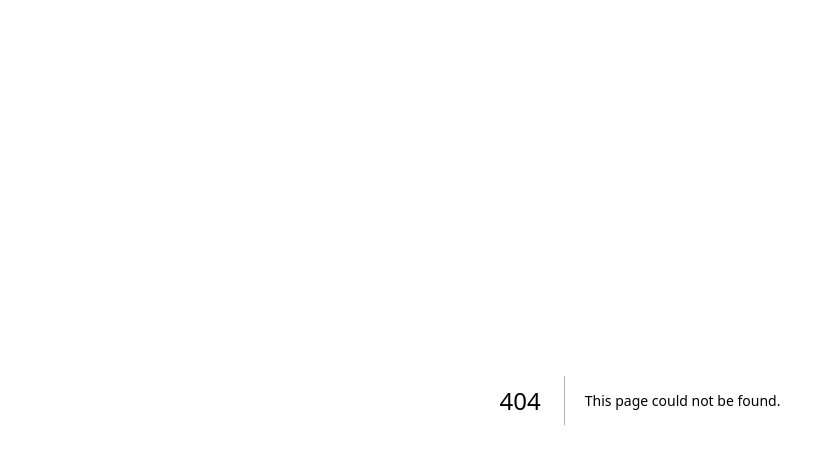
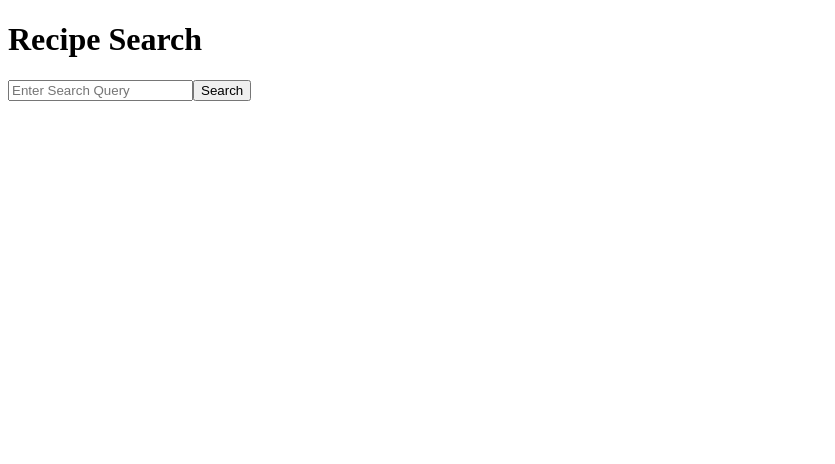
Before and after one commit to lbholmes1998/cuisine_cart, a Next.js app in the folder frontend/: page /RecipeSearch in a window 1280 px wide. Before the commit this address had no page. Shown: the top 464 px of the page, without its empty margins (0-835 px from the left). Built offline with nearby package versions, Linux system fonts and the light colour scheme.

Commit message:
Recipe Search Page

```diff
--- /dev/null
+++ b/frontend/src/pages/RecipeSearch.tsx
@@ -0,0 +1,47 @@
+//pages/RecipeSearch.tsx
+import React, { useState } from 'react';
+import axios from 'axios'
+
+interface Recipe {
+    id: number,
+    title: string,
+    image: string,
+    imageType: string
+}
+
+const RecipeSearch: React.FC = () => {
+    const [query, setQuery] = useState<string>('')
+    const [results, setResults] = useState<Recipe[]>([]);  // Expect array in format of Recipe interface.
+
+    const searchRecipes = async () => {
+        try {
+            const response = await axios.get(`http://localhost:8080/api/recipes?query=${query}`)
+            const data: Recipe[] = await response.data.results;  // TS expects array type, not having 'await' gives 'response' the 'promise' type which causes errors.
+            console.log(data)
+            setResults(data)
+
+        } catch (error) {
+            console.error(`Error search for recipe: ${error}`)
+        }
+    }
+
+    return (
+        <div>
+            <h1>Recipe Search</h1>
+            <input
+                type="text"
+                placeholder="Enter Search Query"
+                value={query}
+                onChange={(e) => setQuery(e.target.value)}
+            />
+            <button onClick={searchRecipes}>Search</button>
+            <ul>
+                {results.map((recipe) => (
+                    <li key={recipe.id}>{recipe.title}</li>
+                ))}
+            </ul>
+        </div>
+    );
+}
+
+export default RecipeSearch
```
